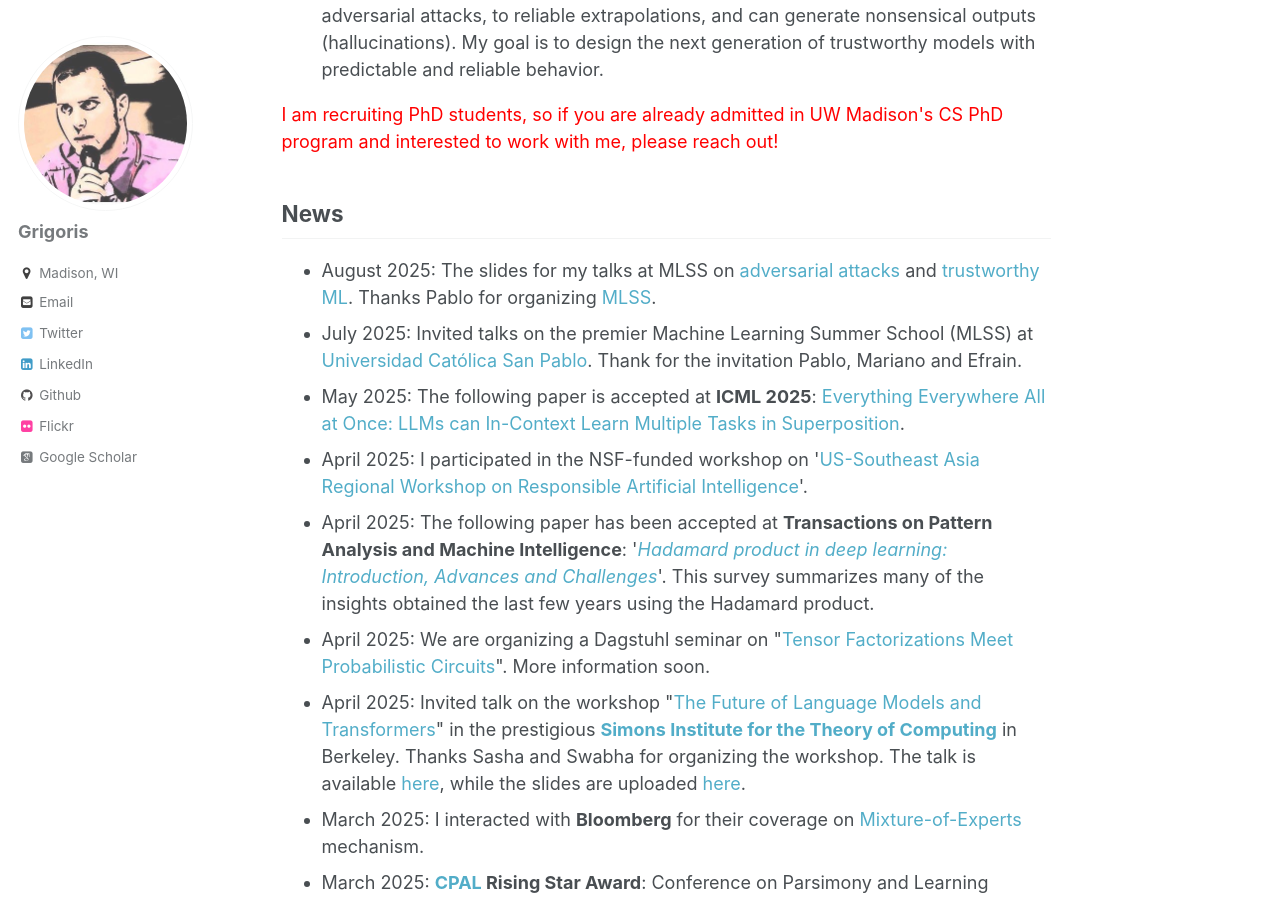
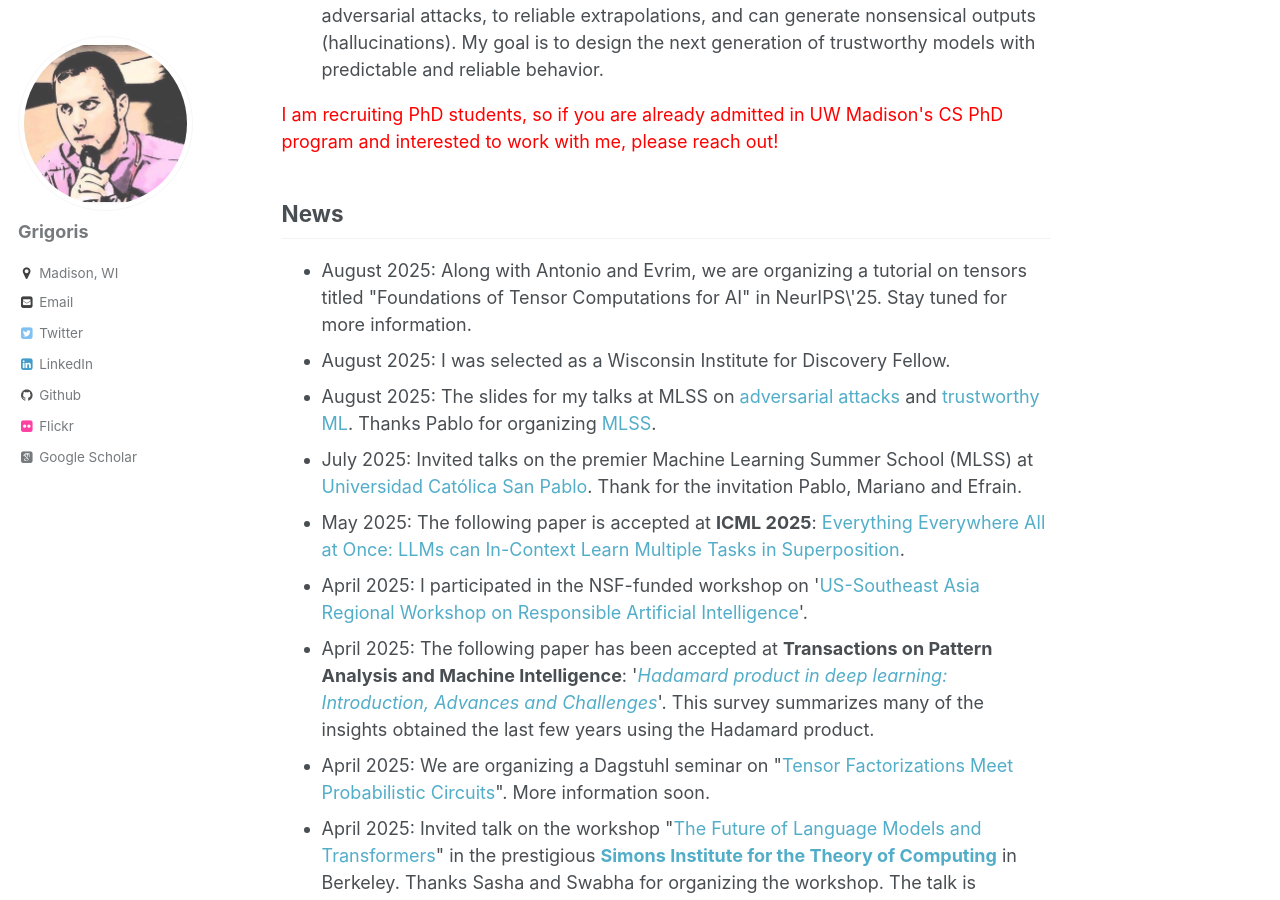
Before and after one commit to grigorisg9gr/grigorisg9gr.github.io, a Jekyll site: the page built from index.html, in a window 1280 px wide and 900 px high, scrolled down 538 px. Built offline with Jekyll 4.4.1, drawn with Linux system fonts in a browser that asks for light colours; some web fonts are replaced.

Commit message:
Add the new tutorial news.

```diff
--- a/_pages/talks/index.html
+++ b/_pages/talks/index.html
@@ -16,6 +16,6 @@ comments: false
           <li><a href="https://uwmadison.box.com/s/e0735u2si17w88hzetcww05cvmox0sr4">Tutorial at ISIT'24</a> on "Scaling and Reliability Foundations in Machine Learning".</li>
           <li><a href="https://uwmadison.box.com/s/yrpi5tdlojfjdu446xrybtv14dpjjpkr">Talk on Polynomial Networks</a> at the Riken - Center for Advanced Intelligence Project (AIP).</li>
           <li><a href="https://uwmadison.box.com/s/08oevy5n5ac4gxewi7gr4er59x0cak5r">Talk on Maximum Independent Set (NeurIPS'23)</a> at the University of Amsterdam.</li>
-          <li><a href="https://uwmadison.box.com/s/kolroy3tc07m0knqdio71hndzysk457c">Tutorial at CVPR'23</a> on "Deep learning theory for computer vision".</li>
+          <li><a href="https://uwmadison.box.com/s/kolroy3tc07m0knqdio71hndzysk457c" target="_blank">Tutorial at CVPR'23</a> on "Deep learning theory for computer vision".</li>
     </ol>
 </div>
--- a/index.html
+++ b/index.html
@@ -21,6 +21,8 @@ comments: false
 
 <h2>News</h2>
 <ul>
+    <li>August 2025: Along with Antonio and Evrim, we are organizing a tutorial on tensors titled "Foundations of Tensor Computations for AI" in NeurIPS\'25. Stay tuned for more information.</li>
+    <li>August 2025: I was selected as a Wisconsin Institute for Discovery Fellow.</li>
     <li>August 2025: The slides for my talks at MLSS on <a href="https://uwmadison.box.com/s/1btp95pw4m3two59xifkja6zub8w39dc">adversarial attacks</a> and <a href="https://uwmadison.box.com/s/wgm2ui20q7b9gdibwmw0qs2fgggi60id">trustworthy ML</a>. Thanks Pablo for organizing <a href="https://eventosdiee.ucsp.edu.pe/mlss/">MLSS</a>.</li>
     <li>July 2025: Invited talks on the premier Machine Learning Summer School (MLSS) at <a href="https://eventosdiee.ucsp.edu.pe/mlss/">Universidad Católica San Pablo</a>. Thank for the invitation Pablo, Mariano and Efrain.</li>
     <li>May 2025: The following paper is accepted at <strong>ICML 2025</strong>: <a href="https://arxiv.org/abs/2410.05603">Everything Everywhere All at Once: LLMs can In-Context Learn Multiple Tasks in Superposition</a>.</li>
```
